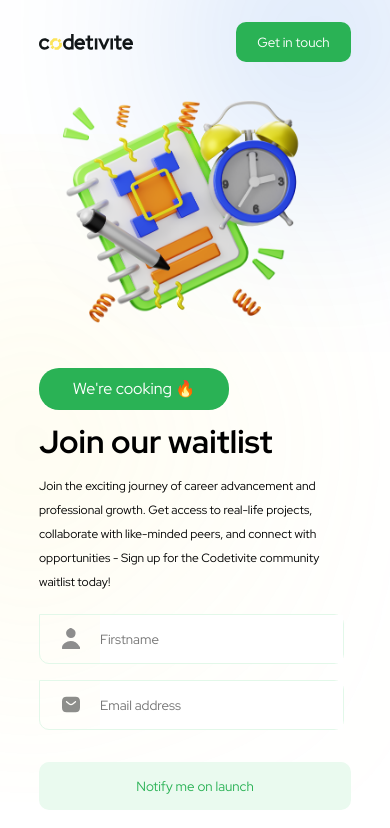
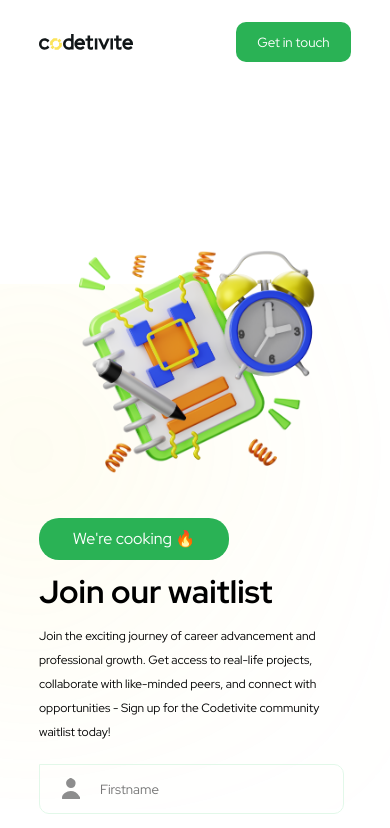
Before and after one commit to CodetiviteCore/Codetivite-FE-WaitingList, a React (Create React App) app: page / in a window 390 px wide. Shown: the top 828 px of the page. Built offline with nearby package versions, Linux system fonts and the light colour scheme.

Commit message:
responsive

```diff
--- a/src/App.js
+++ b/src/App.js
@@ -14,7 +14,7 @@ import { useState } from 'react';
 import { Modal } from './components/modal/modal';
 import axios from 'axios'
 import { toast, ToastContainer } from 'react-toastify';
-import { Puff } from  'react-loader-spinner'
+import { Puff } from 'react-loader-spinner'
 
 
 function App() {
@@ -49,16 +49,17 @@ function App() {
 
     if (fullName && email) {
       setEnabled(true)
-    } else if (fullName === "" || email === "") {
+    }
+    else if (fullName === "" || email === "") {
       setEnabled(false)
     }
   }
 
 
-
   const submit = (e) => {
     e.preventDefault()
     setError({ ...error, ErrorEmail: " " })
+    alert("buterc")
 
 
     if ((email && validateInput(email))) {
@@ -93,7 +94,7 @@ function App() {
         .finally(() => {
           setInput({
             fullName: "",
-            email:""
+            email: ""
           })
           setEnabled(false)
           handleShowModal()
@@ -107,10 +108,13 @@ function App() {
   return (
     <div className='main_container'>
       <Navbar />
-      <Modal showModal={showModal} setShowModal={setShowModal} />
+      <Modal showModal={showModal} setShowModal={setShowModal} link={"codetivite.com"} />
       <div className='container'>
+        <div className='lights'>
         <img src={Yellow} alt={"Yellow Light"} className={"yellow"} />
         <img src={Blue} alt={"Blue light"} className={"blue"} />
+        </div>
+
 
         <main>
           <div className='deets'>
@@ -127,6 +131,7 @@ function App() {
                     placeholder={"Firstname"}
                     icon={user}
                     onChange={handleInput}
+                    onBlur={handleInput}
                     name={"fullName"}
                     value={fullName}
                     type="text"
@@ -138,6 +143,7 @@ function App() {
                     name={"email"}
                     value={email}
                     onChange={handleInput}
+                    onBlur={handleInput}
                   // type="email"
                   />
                   <p style={{ color: "red" }}>{ErrorEmail}</p>
@@ -145,8 +151,8 @@ function App() {
                     buttonEnabled={enabled}
                     buttonType={"large"}
                     type="submit"
-                    disabled={!(fullName && email)}
-                  // onClick={handleShowModal}
+                    disabled={enabled}
+                  onClick={submit}
                   >{loading ?
 
                     <Puff
@@ -172,7 +178,7 @@ function App() {
         <footer className='footer'>
           <p> © 2023 Codevite All rights reserved.</p>
           <div className='footer_socials'>
-            <a href='' rel="noreferrer"><div><img src={Instagram} alt={"instagram"} /></div></a>
+            <a href='https://www.instagram.com/codetivite/' rel="noreferrer"><div><img src={Instagram} alt={"instagram"} /></div></a>
             <a href='https://twitter.com/codetivite' target={"_blank"} rel="noreferrer">
               <div>
                 <img src={Twitter} alt={"Twitter"} />
--- a/src/App.scss
+++ b/src/App.scss
@@ -5,30 +5,41 @@
   position: relative;
   width: 100%;
   height: 100%;
-  .yellow {
-    position: absolute;
-    top: 0;
-    left: 0;
-    z-index: -5;
-    height: 100%;
-  }
+  // .yellow {
+  //   position: absolute;
+  //   top: 0;
+  //   left: 0;
+  //   z-index: -5;
+  //   height: 100%;
+  // }
 
-  .blue {
-    position: absolute;
-    top: -6rem;
-    right: 0;
-    z-index: -5;
-    height: 70%;
+  // .blue {
+  //   position: absolute;
+  //   top: -6rem;
+  //   right: 0;
+  //   z-index: -5;
+  //   height: 70%;
+  // }
+  .lights{
+    position: fixed;
+    z-index: -10;
+    display: flex;
+    align-items: center;
+    justify-content: space-between;
+    width: 100%;
   }
 
   main {
     height: 80vh;
     padding: 0 10%;
+    width: 100%;
     width: fit-content;
     display: flex;
     align-items: center;
     justify-content: space-between;
-
+    .landingImage{
+      margin-left: 20%;
+    }
     // flex-wrap: wrap;
     .cooking {
       background-color: var(--green);
@@ -113,10 +124,9 @@
     flex-direction: column-reverse;
     gap: 40px;
     align-items: center !important;
-    margin-top: 50px;
 
     .landingImage {
-      margin-left: -2em;
+      margin-left:0 !important;
       width: 264px;
       height: 232px;
     }
@@ -163,3 +173,46 @@
     }
   }
 }
+
+
+@media only screen and (max-width:667px) {
+  .container{
+    margin-top: 100px !important;
+  }
+  main{
+    margin-top: 200px;
+    .landingImage{
+      margin-left: 0 !important;
+    }
+  }
+}
+@media only screen and (max-width:900px) {
+  .container{
+    margin-top: -150px;
+  }
+  main{
+
+    .landingImage{
+      margin-left: 0 !important;
+    }
+  }
+}
+@media only screen and (min-width:800px) and (max-width:1000px){
+  // main{
+  //   margin-top:600px;
+  // }
+}
+@media (min-width: 1025px) and (max-width: 1440px) {
+
+  main{
+    // padding: 0 40%;
+    .landingImage{
+      width: 264px;
+      height: 232px;
+    }
+  };
+}
+
+@media (min-width: 1441px) {
+  /* Your 4K and wider screen styles go here */
+}
--- a/src/components/input/input.scss
+++ b/src/components/input/input.scss
@@ -1,44 +1,67 @@
-.input{
+.input {
     width: 27.3rem !important;
     height: 4rem;
     border-radius: 10px;
     border: 1px solid var(--greenlight);
     display: flex;
     align-items: center;
-    gap:20px;
-    padding: 0  0 0 22px;
+    gap: 20px;
+    padding: 0 0 0 22px;
 
-    img{
+    &:-webkit-autofill,
+    &:-webkit-autofill:hover,
+    &:-webkit-autofill:focus {
+        background-color: var(--inputActive);
+    }
+    & input[data-autocompleted]{
+        background-color: var(--inputActive) !important;
+    }
+
+    img {
         width: 18px;
-        height:23px;
+        height: 23px;
     }
-    &:focus-within{
+
+    &:focus-within {
         background-color: var(--inputActive);
         outline: none;
     }
 
-    input{
+    input {
         width: inherit;
         height: inherit;
         border: none;
-        & ::placeholder{
+        background-color: transparent;
+
+        &:-webkit-autofill,
+        &:-webkit-autofill:focus {
+        transition: background-color 600000s 0s, color 600000s 0s;
+        }
+        &[data-autocompleted] {
+        background-color: var(--inputActive) !important;
+    }
+
+
+        & ::placeholder {
             color: var(--gray);
             font-size: 1.2rem;
         }
-        &:focus{
+
+        &:focus {
             background-color: var(--inputActive);
             outline: none;
         }
+
     }
 
 }
 
 
 @media only screen and (max-width:768px) {
-    .input{
-        width:90% !important;
-        height: 48px !important ;
-        border-radius: 0px 10px 10px  !important;
+    .input {
+        width: 90% !important;
+        height: 48px !important;
+        border-radius: 0px 10px 10px !important;
     }
 
 }
--- a/src/components/navbar/navbar.js
+++ b/src/components/navbar/navbar.js
@@ -4,10 +4,16 @@ import Logo from "../../assets/logo.svg"
 import "./navbar.scss"
 
 export const Navbar = () => {
+    const handleMail = () => {
+        const email = 'codetivite@gmail.com';
+        const subject = 'Hey Codetivite!';
+
+        window.location.href = `mailto:${email}?subject=${subject}`;
+    }
     return (
         <nav>
             <img src={Logo} alt="logo" className='logo'  />
-            <Button>Get in touch</Button>
+            <Button onClick={handleMail}>Get in touch</Button>
         </nav>
     )
 }
--- a/src/components/navbar/navbar.scss
+++ b/src/components/navbar/navbar.scss
@@ -22,3 +22,15 @@ nav{
     }
 
   }
+
+  @media (min-width: 1025px) and (max-width: 1440px) {
+    nav{
+        justify-content: space-between;
+        width: 100% !important;
+        .logo{
+            width: 30%;
+            height: 60px;
+        }
+
+    }
+    };
--- a/src/index.css
+++ b/src/index.css
@@ -32,3 +32,17 @@ code {
 p,h1,h2,h3,h4,h5,h6,ul,li,button,input{
   font-family: 'Red Hat Display', sans-serif;
 }
+input:autofill{
+  border: 3px solid red;
+}
+input:-webkit-autofill {
+  border: 3px solid red;
+}
+@media (min-width: 1025px) and (max-width: 1440px) {
+  /* body{
+
+    display: flex;
+    align-items: center;
+    justify-content: center;
+  } */
+  };
```
